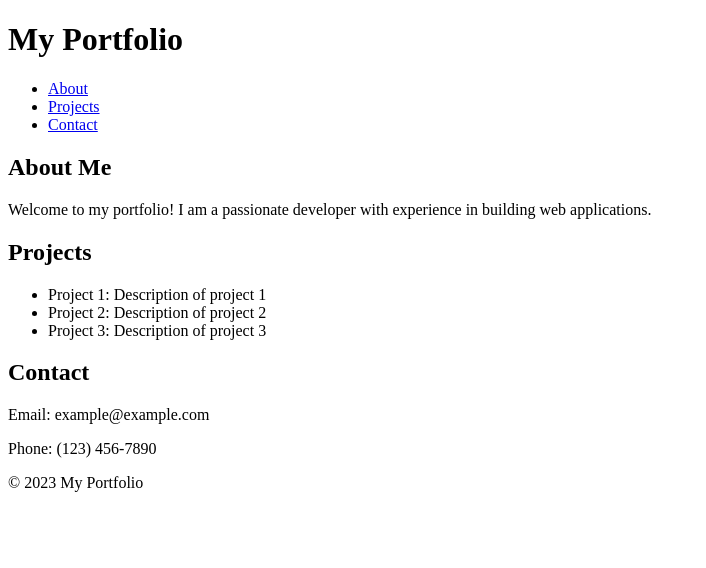
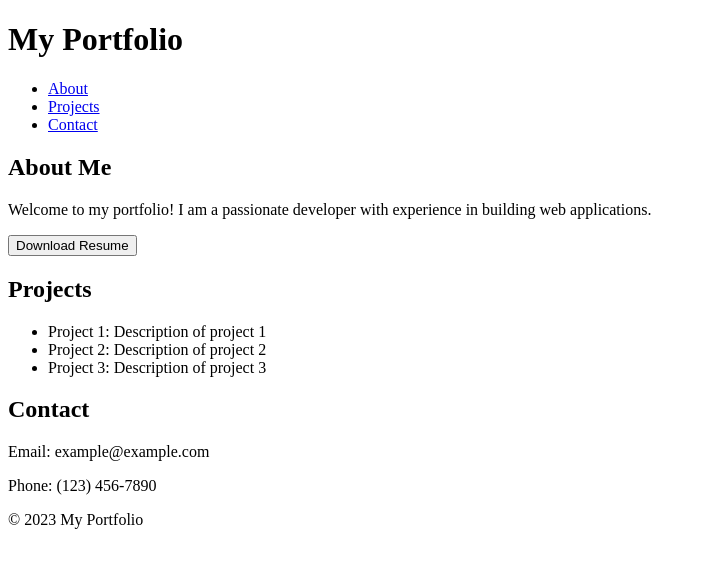
Before and after one commit to smsophiemi/smsophiemi.github.io, a React (Create React App) app: page / in a window 1280 px wide. Shown: the top 568 px of the page, without its empty margins (0-706 px from the left). Built offline with nearby package versions, Linux system fonts and the light colour scheme.

Commit message:
add download button for resume

```diff
--- a/src/App.tsx
+++ b/src/App.tsx
@@ -1,6 +1,10 @@
 // Create a new file named `App.js` and add the following code:
 
 import React from "react";
+import downloadFile from "./Common/Download";
+
+const resumeURL = "./Resources/FlexProfile - SophieMi.pdf";
+const resumeFileName = "FlexProfile - SophieMi.pdf";
 
 function App() {
   return (
@@ -28,6 +32,9 @@ function App() {
             Welcome to my portfolio! I am a passionate developer with experience
             in building web applications.
           </p>
+          <button
+            onClick={() => downloadFile(resumeURL, resumeFileName)}> Download Resume
+            </button>
         </section>
         <section id="projects">
           <h2>Projects</h2>
--- /dev/null
+++ b/src/Common/Download.tsx
@@ -0,0 +1,13 @@
+
+const downloadFile = (fileUrl: string, fileName: string): void => {
+    const link = document.createElement('a');
+    link.href = fileUrl;
+    link.download = fileName;
+    console.log(`Downloading file: ${fileName} from ${fileUrl}`);
+    // Append the link to the body, trigger the download, and then remove it
+    document.body.appendChild(link);
+    link.click();
+    document.body.removeChild(link);
+    };
+
+export default downloadFile;
```
Also changed, not shown: 2 other files (tests, documents, lock files or other folders).
